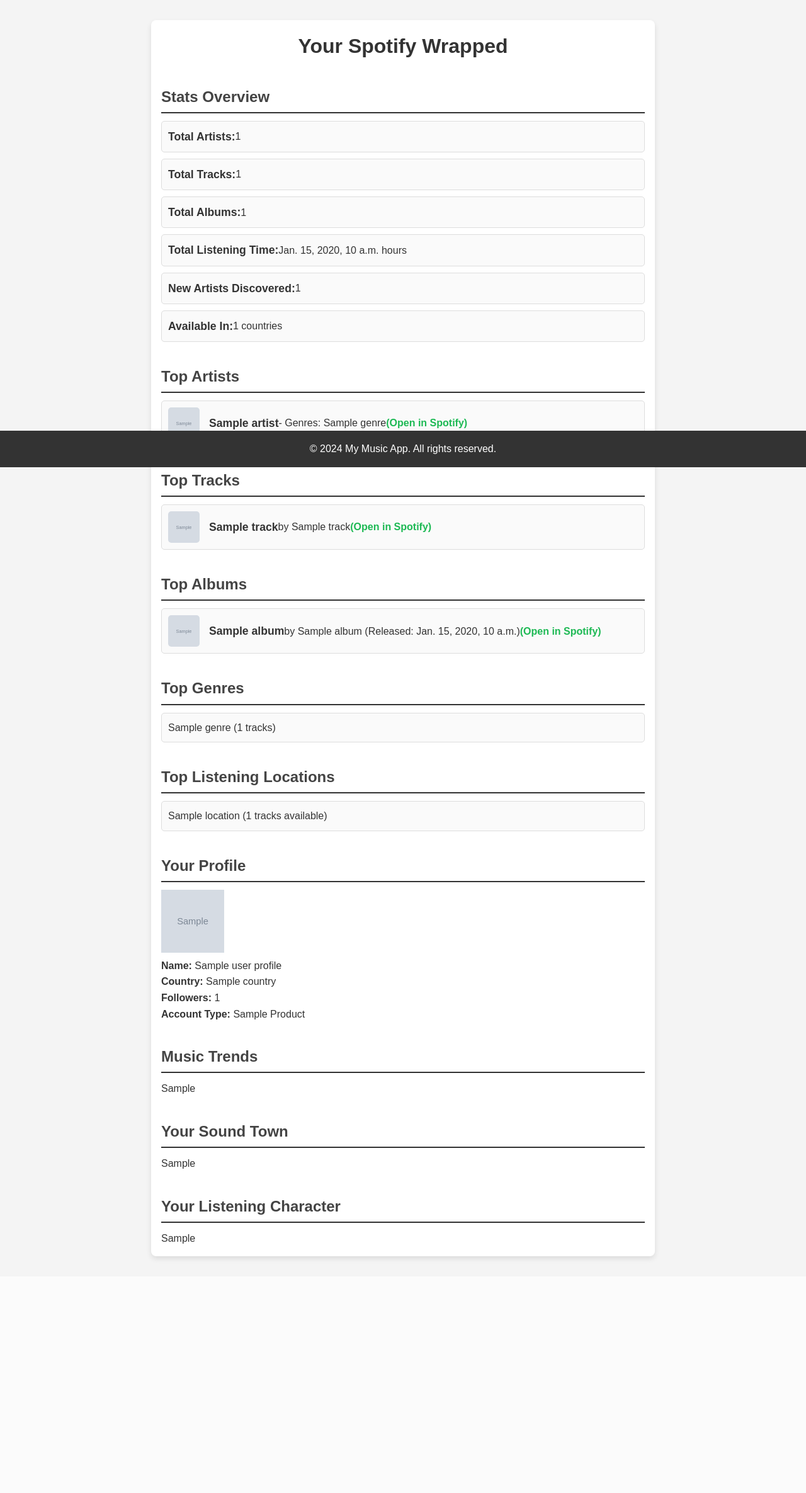
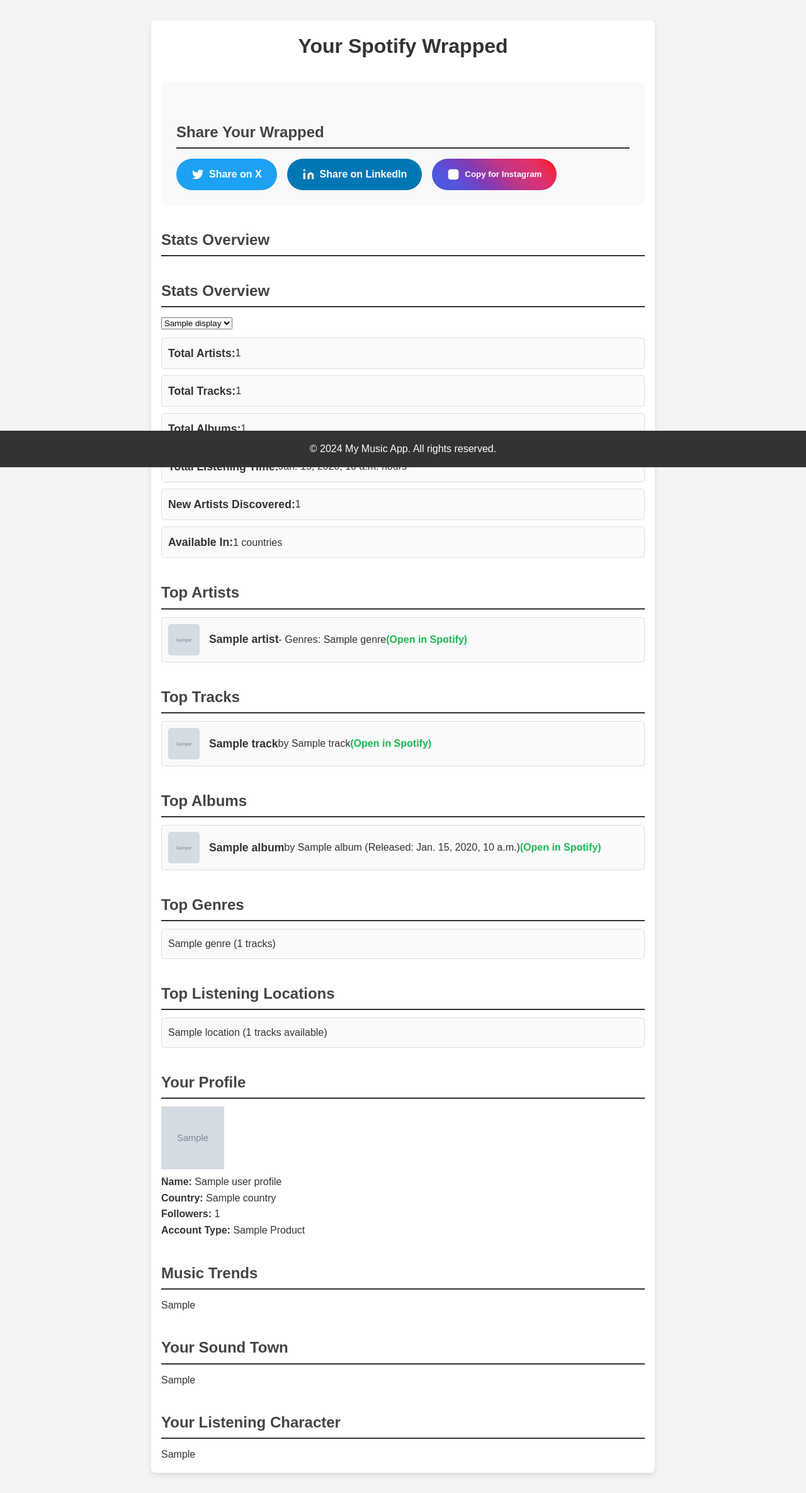
Before and after one commit to AdithyaRajesh1/SpotifyWrapper, a Django app: template Api/templates/wrapped.html in a window 1280 px wide. Shown: the part 58-2429 px from the top of the page at 63% size. Before the commit the page ends 2060 px from the top, so only its background shows below. Run offline with Django 5.2, Linux system fonts and the light colour scheme; the template is opened without the code that fills it: most values are stand-ins (such as "Sample title", 1, 10 or a date in 2020); grey boxes marked "Sample" are stand-in pictures.

Commit message:
short/med/long term done and insta/linkedin/x share functionality added

```diff
--- a/Api/templates/wrapped.html
+++ b/Api/templates/wrapped.html
@@ -3,11 +3,120 @@
 {% block title %}Your Spotify Wrapped{% endblock %}
 
 {% block content %}
+    <head>
+        <style>
+            .share-section {
+                margin: 2rem 0;
+                padding: 1.5rem;
+                background: #f8f9fa;
+                border-radius: 8px;
+            }
+
+            .share-buttons {
+                display: flex;
+                gap: 1rem;
+                flex-wrap: wrap;
+                margin-top: 1rem;
+            }
+
+            .share-button {
+                display: inline-flex;
+                align-items: center;
+                gap: 0.5rem;
+                padding: 0.75rem 1.5rem;
+                border: none;
+                border-radius: 25px;
+                color: white;
+                font-weight: 600;
+                text-decoration: none;
+                cursor: pointer;
+                transition: opacity 0.2s;
+            }
+
+            .share-button:hover {
+                opacity: 0.9;
+            }
+
+            .share-icon {
+                width: 1.25rem;
+                height: 1.25rem;
+                fill: currentColor;
+            }
+
+            .twitter {
+                background-color: #1DA1F2;
+            }
+
+            .linkedin {
+                background-color: #0077B5;
+            }
+
+            .instagram {
+                background: linear-gradient(45deg, #405DE6, #5851DB, #833AB4, #C13584, #E1306C, #FD1D1D);
+            }
+        </style>
+    </head>
     <h1>Your Spotify Wrapped</h1>
+    <section class="share-section">
+        <h2>Share Your Wrapped</h2>
+        <div class="share-buttons">
+            <!-- Twitter Share Button -->
+            <a href="{{ wrapped_data.sharing.twitter.url }}"
+               target="_blank"
+               class="share-button twitter"
+               title="Share on Twitter">
+                <svg class="share-icon" viewBox="0 0 24 24">
+                    <path d="M23 3a10.9 10.9 0 0 1-3.14 1.53 4.48 4.48 0 0 0-7.86 3v1A10.66 10.66 0 0 1 3 4s-4 9 5 13a11.64 11.64 0 0 1-7 2c9 5 20 0 20-11.5a4.5 4.5 0 0 0-.08-.83A7.72 7.72 0 0 0 23 3z"></path>
+                </svg>
+                Share on X
+            </a>
 
+            <!-- LinkedIn Share Button -->
+            <a href="{{ wrapped_data.sharing.linkedin.url }}"
+               target="_blank"
+               class="share-button linkedin"
+               title="Share on LinkedIn">
+                <svg class="share-icon" viewBox="0 0 24 24">
+                    <path d="M16 8a6 6 0 0 1 6 6v7h-4v-7a2 2 0 0 0-2-2 2 2 0 0 0-2 2v7h-4v-7a6 6 0 0 1 6-6z"></path>
+                    <rect x="2" y="9" width="4" height="12"></rect>
+                    <circle cx="4" cy="4" r="2"></circle>
+                </svg>
+                Share on LinkedIn
+            </a>
+
+            <!-- Instagram Share Button -->
+            <button onclick="copyInstagramText()"
+                    class="share-button instagram"
+                    title="Copy text for Instagram">
+                <svg class="share-icon" viewBox="0 0 24 24">
+                    <rect x="2" y="2" width="20" height="20" rx="5" ry="5"></rect>
+                    <path d="M16 11.37A4 4 0 1 1 12.63 8 4 4 0 0 1 16 11.37z"></path>
+                    <line x1="17.5" y1="6.5" x2="17.51" y2="6.5"></line>
+                </svg>
+                Copy for Instagram
+            </button>
+        </div>
+    </section>
+
+    <!-- Rest of your existing code remains the same -->
     <!-- Total Counts Section -->
     <section>
         <h2>Stats Overview</h2>
+        <!-- ... rest of your existing code ... -->
+    </section>
+    <section>
+        <h2>Stats Overview</h2>
+        <div class="time-range-selector">
+            <form method="get" action="">
+                <select name="time_range" onchange="this.form.submit()">
+                    {% for range in wrapped_data.availableTimeRanges %}
+                        <option value="{{ range.value }}" {% if range.value == wrapped_data.currentTimeRange %}selected{% endif %}>
+                            {{ range.display }}
+                        </option>
+                    {% endfor %}
+                </select>
+            </form>
+        </div>
         <ul>
             <li>
                 <strong>Total Artists:</strong> {{ wrapped_data.totalArtists }}
@@ -154,3 +263,16 @@
     {% endif %}
 
 {% endblock %}
+{% block scripts %}
+    <script>
+        function copyInstagramText() {
+            const text = `{{ wrapped_data.sharing.instagram.text|escapejs }}`;
+            navigator.clipboard.writeText(text).then(() => {
+                alert('Text copied! You can now paste it in Instagram.');
+            }).catch(err => {
+                console.error('Failed to copy text:', err);
+                alert('Failed to copy text. Please try again.');
+            });
+        }
+    </script>
+{% endblock %}
```
Also changed, not shown: Api/views.py (+72 -23 lines), db.sqlite3.
